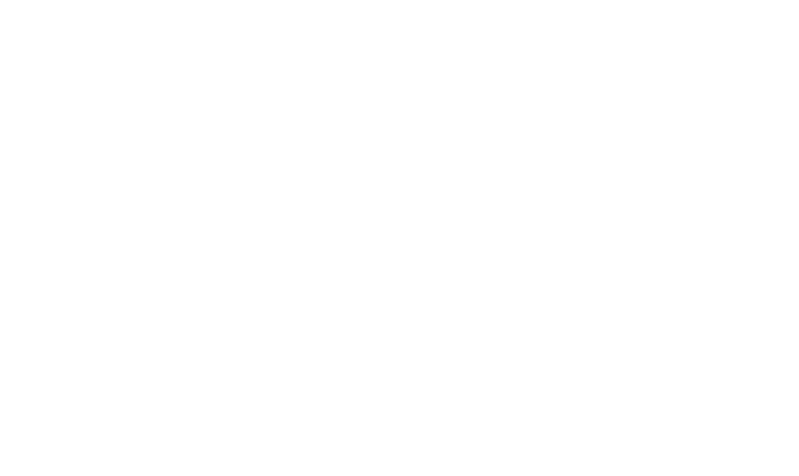
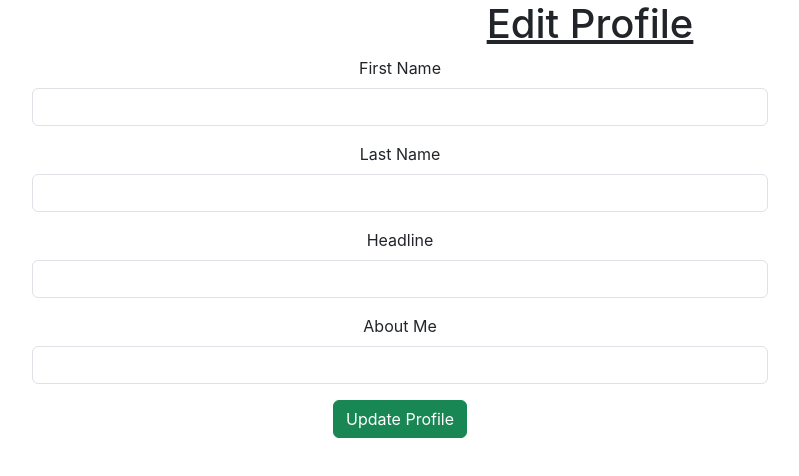
Before and after one commit to LiamRyan623/Capstone, a React (Create React App) app in the folder client/: page /profileEdit in a window 1280 px wide. Before the commit this address had no page. Shown: the top 476 px of the page, without its empty margins (50-849 px from the left). Built offline with nearby package versions, Linux system fonts and the light colour scheme; the HTML template or start-up script is replaced by a standard one.

Commit message:
Finished the logic for profile and profileEdit. Just need to do styling.

```diff
--- a/client/src/App.jsx
+++ b/client/src/App.jsx
@@ -28,7 +28,8 @@
         <Route path="/" element={<LandingPage />} />
         <Route path="/start" element={<Auth updateToken={updateToken} />} />
         <Route path="/companystart" element={<AuthCompany updateToken={updateToken} />} />
-        <Route path="/profile" element={<Profile />} />
+        <Route path="/profile" element={<Profile token={sessionToken} />} />
+        <Route path="/profileEdit" element={<ProfileEdit token={sessionToken} />} />
         <Route path="/jobPostings" element={<JobPostings token={sessionToken} />} />
       </Routes>
     </div>
--- a/client/src/components/profile/AboutMe.jsx
+++ b/client/src/components/profile/AboutMe.jsx
@@ -1,10 +1,10 @@
-export default function AboutMe({AboutMe}) {
+export default function AboutMe({aboutMe}) {
     // let date = new Date().getFullYear();
 
     return (
     <>
 
-            <h1>{AboutMe}</h1>
+            <h1>{aboutMe}</h1>
 
     </>
   )
--- a/client/src/components/profile/Profile.jsx
+++ b/client/src/components/profile/Profile.jsx
@@ -5,7 +5,7 @@
 import Headline from "./Headline"
 import { Col, Container, Row, Button } from "reactstrap";
 import { useParams, useNavigate } from "react-router-dom";
-import ProfileEdit from "./ProfileEdit";
+//import ProfileEdit from "./ProfileEdit";
 
 export default function Profile(props) {
   const { id } = useParams();
@@ -20,7 +20,7 @@
 
   const fetchUser = async () => {
       const url = `http://localhost:4000/user/profile`;
-      console.log(id);
+      //console.log(id);
       const requestOptions = {
         method: 'GET',
         headers: new Headers({
@@ -124,8 +124,9 @@
           </Col>
           <Col md="8"><Name firstName={user.firstName} token={props.token}/></Col>
           <Col md="8"><Name lastName={user.lastName} token={props.token}/></Col>
+          <Col md="8"><Headline headline={user.headline} token={props.token}/></Col>
           <Col md="8"><AboutMe aboutMe={user.aboutMe} token={props.token}/></Col>
-          <Col md="8"><Headline headline={user.headline} token={props.token}/></Col>
+
           <Button onClick={() => navigate("/profileEdit")}>Edit Profile</Button>
           {/* <ProfileEdit user = {user}/> */}
         </Row>
--- a/client/src/components/profile/ProfileEdit.jsx
+++ b/client/src/components/profile/ProfileEdit.jsx
@@ -1,5 +1,5 @@
 import React, { useState, useEffect } from "react";
-import { useParams, useNavigate } from "react-router-dom";
+import { useNavigate } from "react-router-dom";
 import {
   Col,
   Container,
@@ -12,8 +12,8 @@
 } from "reactstrap";
 
 export default function ProfileEdit(props) {
-  const { id } = useParams();
-  const [name, setName] = useState("");
+  const [firstName, setFirstName] = useState("");
+  const [lastName, setLastName] = useState("");
   const [headline, setHeadline] = useState("");
   const [aboutMe, setAboutMe] = useState("");
   const [ user, setUser ] = useState({});
@@ -23,14 +23,36 @@
 
 
   // Declare url outside fetches, same endpoint but different methods
-  const url = `http://localhost:4000/user/${id}`;
-  console.log("console logging ID", props.user)
+  //const url = `http://localhost:4000/user/${id}`;
+  //console.log("console logging ID", props.user)
 
   // Build a fetch to our GET movie by id endpoint
   // Get movie details so we know what we need to change
-  const fetchProfile = async () => {
-    //const url = `http://localhost:4000/user/${id}`;
-    console.log(id);
+  // const fetchProfile = async () => {
+  //   //const url = `http://localhost:4000/user/${id}`;
+  //   console.log(id);
+  //   const requestOptions = {
+  //     method: 'GET',
+  //     headers: new Headers({
+  //       "Authorization": props.token
+  //     })
+  //   }
+
+  //   try {
+  //     const res = await fetch(url, requestOptions);
+  //     const data = await res.json();
+  //     console.log(data.locateUser);
+  //     setUser(data.locateUser);
+
+  //   } catch (err) {
+  //     console.log(err);
+  //   }
+  // };
+
+  // Fetching user data without id = gives us access to info to populate the form AND an id to run the edit endpoint
+  const fetchUser = async () => {
+    const url = `http://localhost:4000/user/profile`;
+
     const requestOptions = {
       method: 'GET',
       headers: new Headers({
@@ -41,29 +63,43 @@
     try {
       const res = await fetch(url, requestOptions);
       const data = await res.json();
-      //console.log(data);
+      console.log(data.locateUser);
       setUser(data.locateUser);
-
+      // set first name, set last name with state to edit/update name changes
+      setFirstName(`${data.locateUser.firstName}`)
+      setLastName(`${data.locateUser.lastName}`)
+      setHeadline(`${data.locateUser.headline}`)
+      setAboutMe(`${data.locateUser.AboutMe}`)
     } catch (err) {
       console.log(err);
     }
-  };
+  }
+
+
+
+
   // Use useEffect to make sure if the program reloads, we still get the movie
   useEffect(() => {
     if (props.token) {
-      fetchProfile();
+      fetchUser();
     }
   }, [props.token]);
 
-  // Build handleSubmit for form with fetch: fetch to our PATCH endpoint
+  // Build handleSubmit for form with fetch: fetch to our PATCH endpoint <---
   async function handleSubmit(e) {
     e.preventDefault();
 
+    // Build our URL
+    const url = `http://localhost:4000/user/${user._id}`;
+    console.log("user id",user._id);
+
     // bodyObj is the req.body that the server needs for PATCH
+    // DB obj key on the left : on the right side have the current updated state; firstName: firstName
     let bodyObj = JSON.stringify({
-  /*    name: profileName,
-     aboutMe: profileAboutMe,
-     headline: profileHeadline, */
+     firstName: firstName,
+     lastName: lastName,
+     aboutMe: aboutMe,
+     headline: headline,
     });
 
     // Sending our token auth through headers, our bodyObj, and the method PATCH for the endpoint
@@ -80,8 +116,9 @@
       const res = await fetch(url, requestOptions);
       const data = await res.json();
       console.log(data);
-      setName(data.name)
+      // data should have a yes message if it worked or a nah
       // Use navigate on the button to go back to table view
+      navigate(-1);
     } catch (error) {
       console.error(error);
     }
@@ -94,24 +131,21 @@
       </h1>
       <Container>
         <Row>
-          <Col md="4">
-            <p>
-              <b>{name}</b>:
-              <br />{headline}
-              {aboutMe}
-              <br /> What needs to be changed?
-            </p>
-              <Button color="info" outline onClick={() => navigate(`/profile`)}>
-                Back to Profile
-              </Button>
-          </Col>
           <Col md="8">
             <Form onSubmit={handleSubmit}>
               <FormGroup>
-                <Label>Name</Label>
+                <Label>First Name</Label>
                 <Input
-                  value={name}
-                  onChange={(e) => setName(e.target.value)}
+                  value={firstName}
+                  onChange={(e) => setFirstName(e.target.value)}
+                  autoComplete="off"
+                />
+                </FormGroup>
+                <FormGroup>
+                <Label>Last Name</Label>
+                <Input
+                  value={lastName}
+                  onChange={(e) => setLastName(e.target.value)}
                   autoComplete="off"
                 />
                 </FormGroup>
```
Also changed, not shown: client/src/components/profile/profile.css (added), 1 other file (tests, documents, lock files or other folders).
